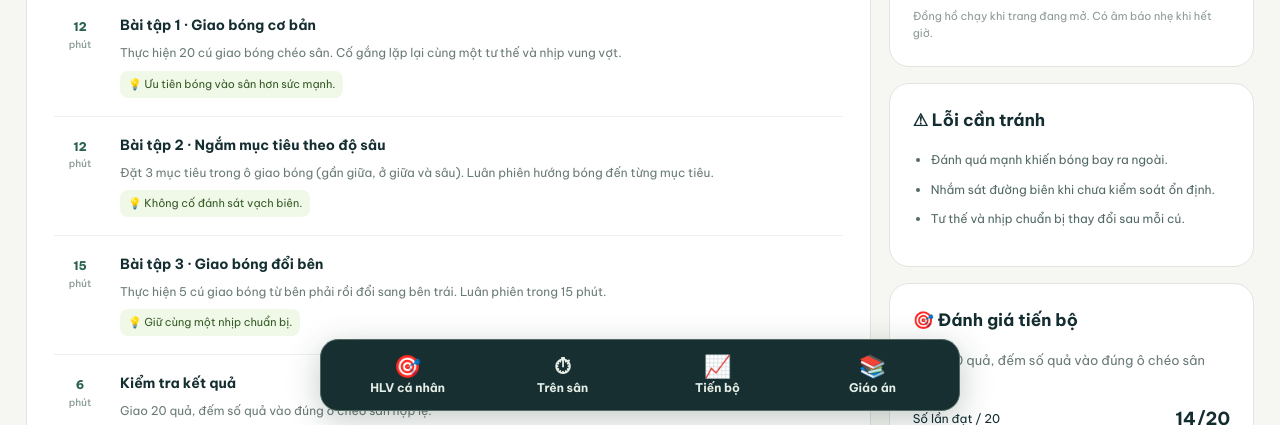
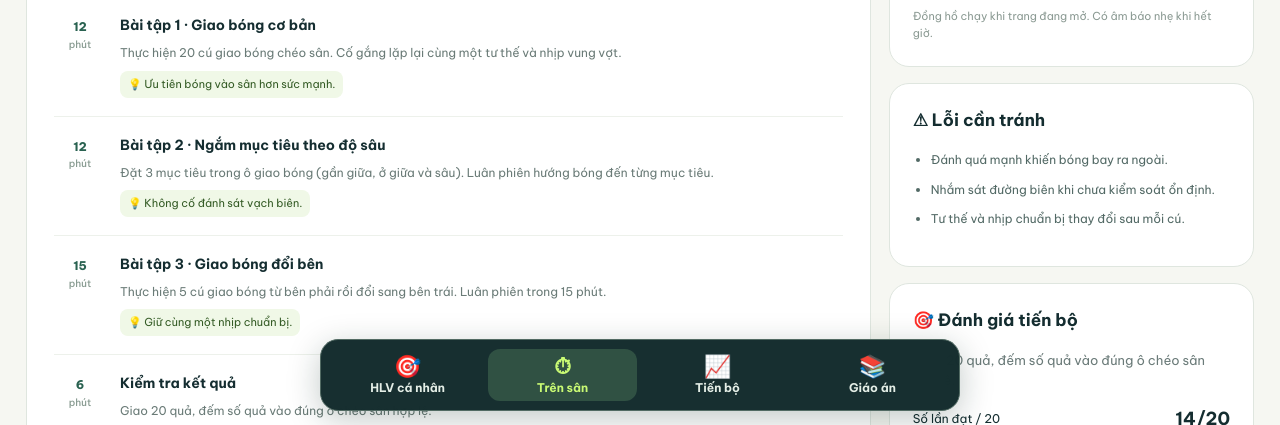
Before and after one commit to ndlong78/Pickleball, a website: page index.html in a window 1280 px wide. Both pictures are taken after a click on the button "Bắt đầu buổi tập →". Shown: the part 678-1103 px from the top of the page. Drawn offline with Linux system fonts and the light colour scheme.

Commit message:
style(routing): emphasize active page in persistent four-item dock

```diff
--- a/modules/page-layout.css
+++ b/modules/page-layout.css
@@ -37,3 +37,6 @@ html.pickleup-routing .hero[data-page-current]+main .page-header{margin-top:18px
  html.pickleup-routing main>.section[data-page-current]{margin-top:23px}
 }
 @media(prefers-reduced-motion:reduce){#pageNavigation{scroll-behavior:auto}}
+
+/* Keep the four-item universal menu highlighted in route-based mode. */
+.mobile-dock a[aria-current="page"]{background:#305143;color:#c9fa74}
```
